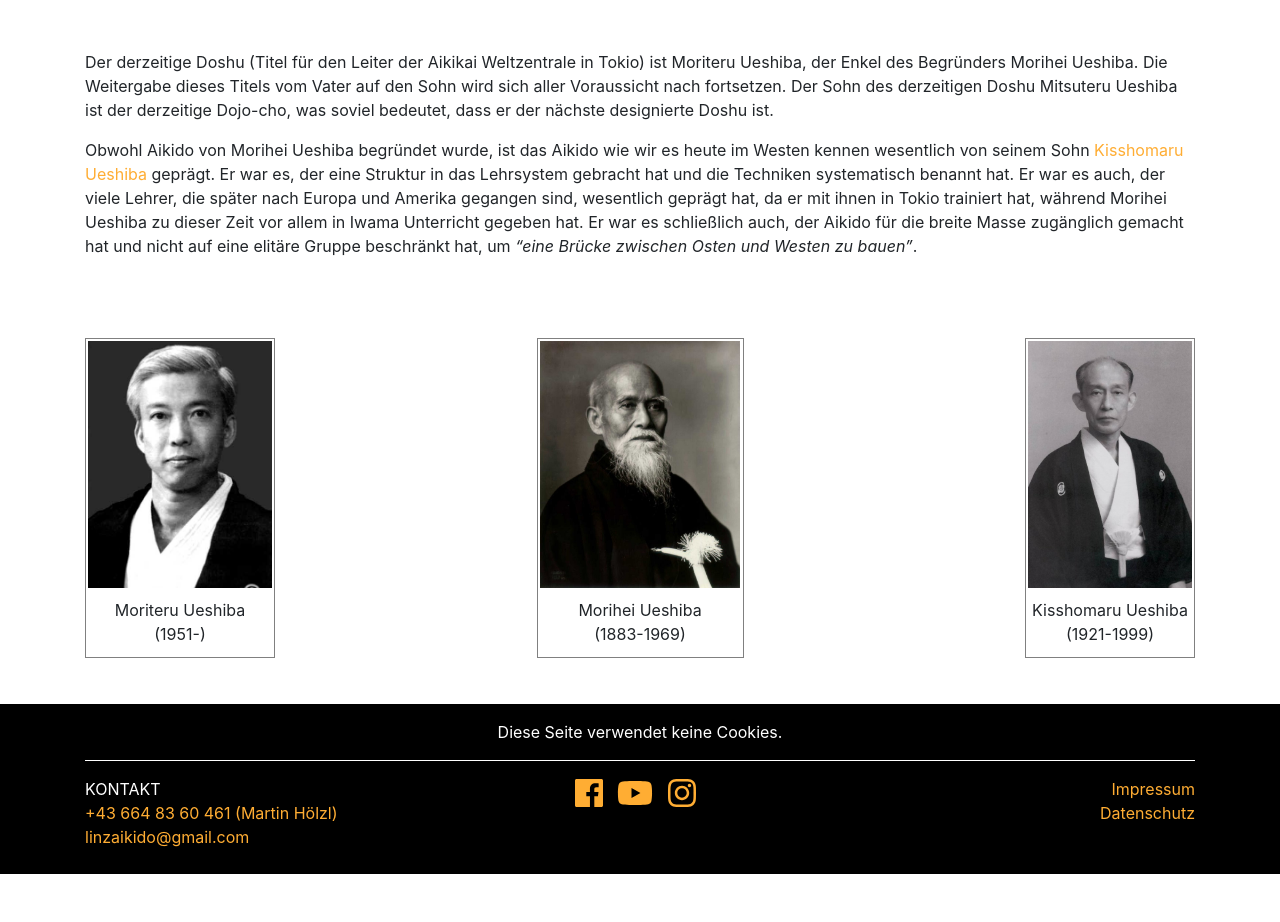
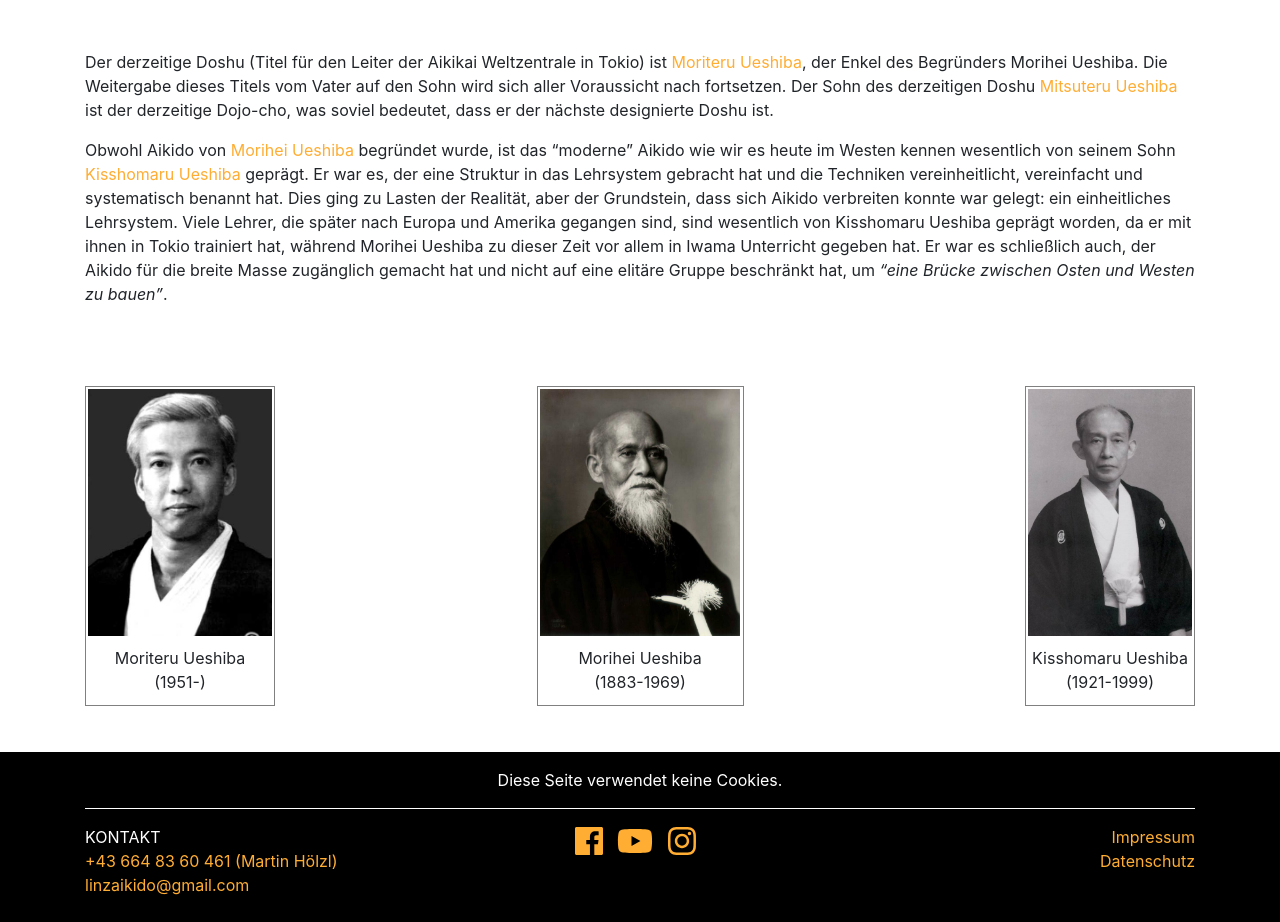
Before and after one commit to TWachs/aikinomichi-linz, a Jekyll site: the page built from doshu.md, in a window 1280 px wide. Shown: the part 216-1138 px from the top of the page. Built offline with Jekyll 4.4.1, drawn with Linux system fonts in a browser that asks for light colours; nearby versions of some CDN libraries; before the commit the page ends 1090 px from its top, so only the background shows below that.

Commit message:
Update doshu.md

```diff
--- a/doshu.md
+++ b/doshu.md
@@ -7,9 +7,9 @@ title: Doshu
 <div class="container block">
 <div class="row">
 <div class="col" markdown="1">
-Der derzeitige Doshu (Titel für den Leiter der Aikikai Weltzentrale in Tokio) ist Moriteru Ueshiba, der Enkel des Begründers Morihei Ueshiba. Die Weitergabe dieses Titels vom Vater auf den Sohn wird sich aller Voraussicht nach fortsetzen. Der Sohn des derzeitigen Doshu Mitsuteru Ueshiba ist der derzeitige Dojo-cho, was soviel bedeutet, dass er der nächste designierte Doshu ist.
+Der derzeitige Doshu (Titel für den Leiter der Aikikai Weltzentrale in Tokio) ist [Moriteru Ueshiba](https://de.wikipedia.org/wiki/Moriteru_Ueshiba){:target="_blank"}, der Enkel des Begründers Morihei Ueshiba. Die Weitergabe dieses Titels vom Vater auf den Sohn wird sich aller Voraussicht nach fortsetzen. Der Sohn des derzeitigen Doshu [Mitsuteru Ueshiba](https://www.google.com/search?client=firefox-b-d&q=mitsuteru+ueshiba+aikido#fpstate=ive&vld=cid:1ec79318,vid:kJPeZWAc0_c,st:0){:target="_blank"} ist der derzeitige Dojo-cho, was soviel bedeutet, dass er der nächste designierte Doshu ist.
 
-Obwohl Aikido von Morihei Ueshiba begründet wurde, ist das Aikido wie wir es heute im Westen kennen wesentlich von seinem Sohn [Kisshomaru Ueshiba](https://www.guillaumeerard.com/aikido/articles-aikido/biography-of-kisshomaru-ueshiba-second-doshu-of-aikido){:target="_blank"} geprägt. Er war es, der eine Struktur in das Lehrsystem gebracht hat und die Techniken systematisch benannt hat. Er war es auch, der viele Lehrer, die später nach Europa und Amerika gegangen sind, wesentlich geprägt hat, da er mit ihnen in Tokio trainiert hat, während Morihei Ueshiba zu dieser Zeit vor allem in Iwama Unterricht gegeben hat. Er war es schließlich auch, der Aikido für die breite Masse zugänglich gemacht hat und nicht auf eine elitäre Gruppe beschränkt hat, um _"eine Brücke zwischen Osten und Westen zu bauen"_.
+Obwohl Aikido von [Morihei Ueshiba](https://de.wikipedia.org/wiki/Ueshiba_Morihei){:target="_blank"} begründet wurde, ist das "moderne" Aikido wie wir es heute im Westen kennen wesentlich von seinem Sohn [Kisshomaru Ueshiba](https://www.guillaumeerard.com/aikido/articles-aikido/biography-of-kisshomaru-ueshiba-second-doshu-of-aikido){:target="_blank"} geprägt. Er war es, der eine Struktur in das Lehrsystem gebracht hat und die Techniken vereinheitlicht, vereinfacht und systematisch benannt hat. Dies ging zu Lasten der Realität, aber der Grundstein, dass sich Aikido verbreiten konnte war gelegt: ein einheitliches Lehrsystem. Viele Lehrer, die später nach Europa und Amerika gegangen sind, sind wesentlich von Kisshomaru Ueshiba geprägt worden, da er mit ihnen in Tokio trainiert hat, während Morihei Ueshiba zu dieser Zeit vor allem in Iwama Unterricht gegeben hat. Er war es schließlich auch, der Aikido für die breite Masse zugänglich gemacht hat und nicht auf eine elitäre Gruppe beschränkt hat, um _"eine Brücke zwischen Osten und Westen zu bauen"_.
 
 
 <br/><br/>
```
